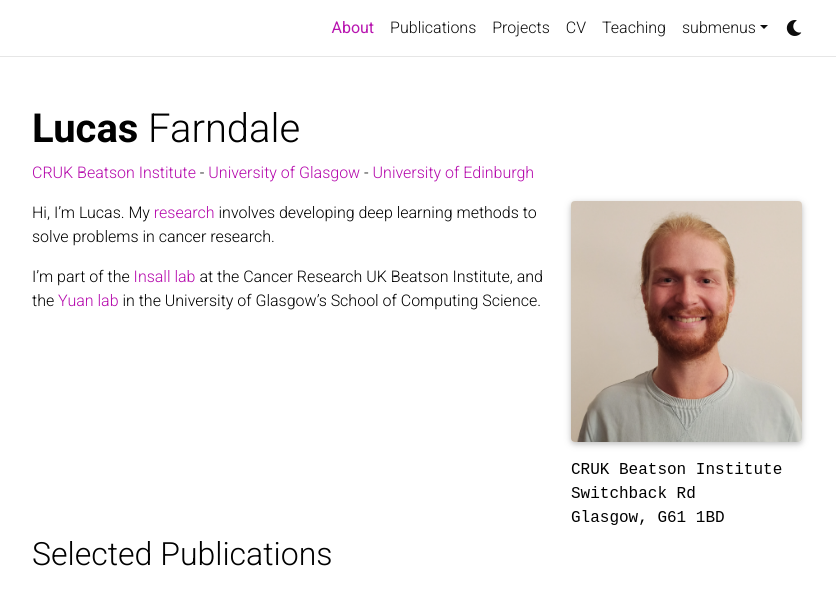
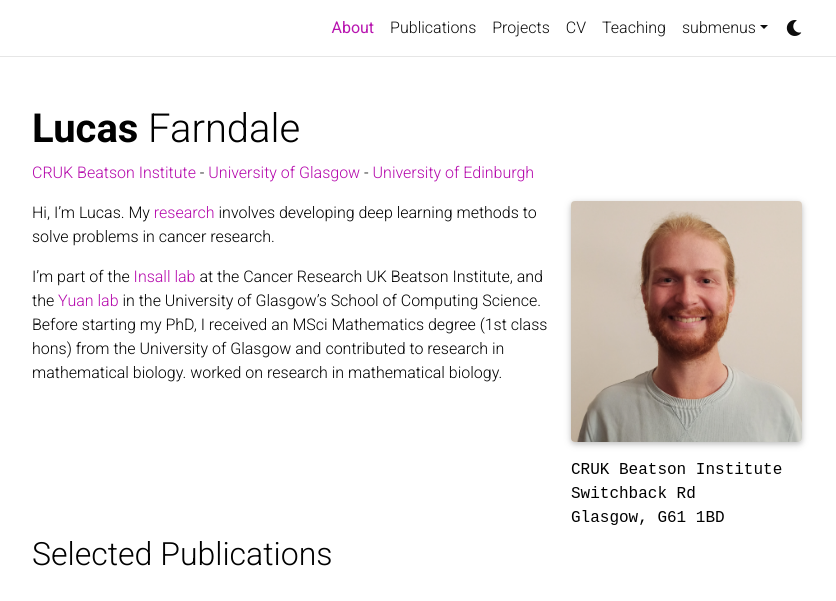
Before and after one commit to lucasfarndale/lucasfarndale.github.io, a Jekyll site: the page built from _pages/about.md, in a window 1280 px wide, cut to the strip 0-601 px from the top of the page. Shown: the whole strip, without its empty margins (223-1059 px from the left). Built offline with Jekyll 4.4.1, drawn with Linux system fonts in a browser that asks for light colours; full-size pictures stand in for the smaller copies a plugin makes; comment, search, counter and statistics services are not loaded; a style sheet for code colours, icons or effects is not loaded.

Commit message:
Update about.md

```diff
--- a/_pages/about.md
+++ b/_pages/about.md
@@ -22,4 +22,5 @@ social: true  # includes social icons at the bottom of the page
 
 Hi, I'm Lucas. My [research](/projects/) involves developing deep learning methods to solve problems in cancer research.
 
-I'm part of the [Insall lab](https://www.beatson.gla.ac.uk/beatson-research/beatson-research-groups/robert-insall-cell-migration-and-chemotaxis.html) at the Cancer Research UK Beatson Institute, and the [Yuan lab](https://kyuanlab.org/) in the University of Glasgow's School of Computing Science.
+I'm part of the [Insall lab](https://www.beatson.gla.ac.uk/beatson-research/beatson-research-groups/robert-insall-cell-migration-and-chemotaxis.html) at the Cancer Research UK Beatson Institute, and the [Yuan lab](https://kyuanlab.org/) in the University of Glasgow's School of Computing Science. Before starting my PhD, I received an MSci Mathematics degree (1st class hons) from the University of Glasgow and contributed to research in mathematical biology.
+worked on research in mathematical biology.
```
